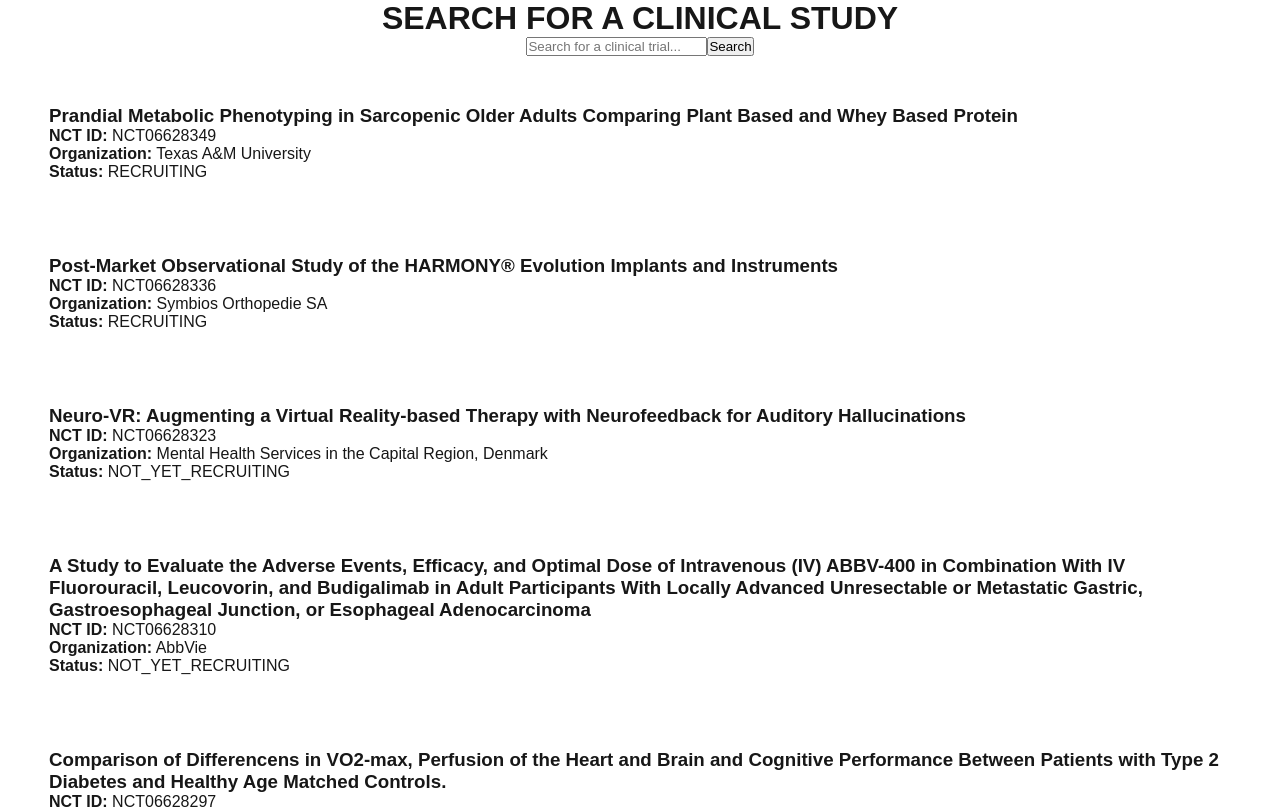
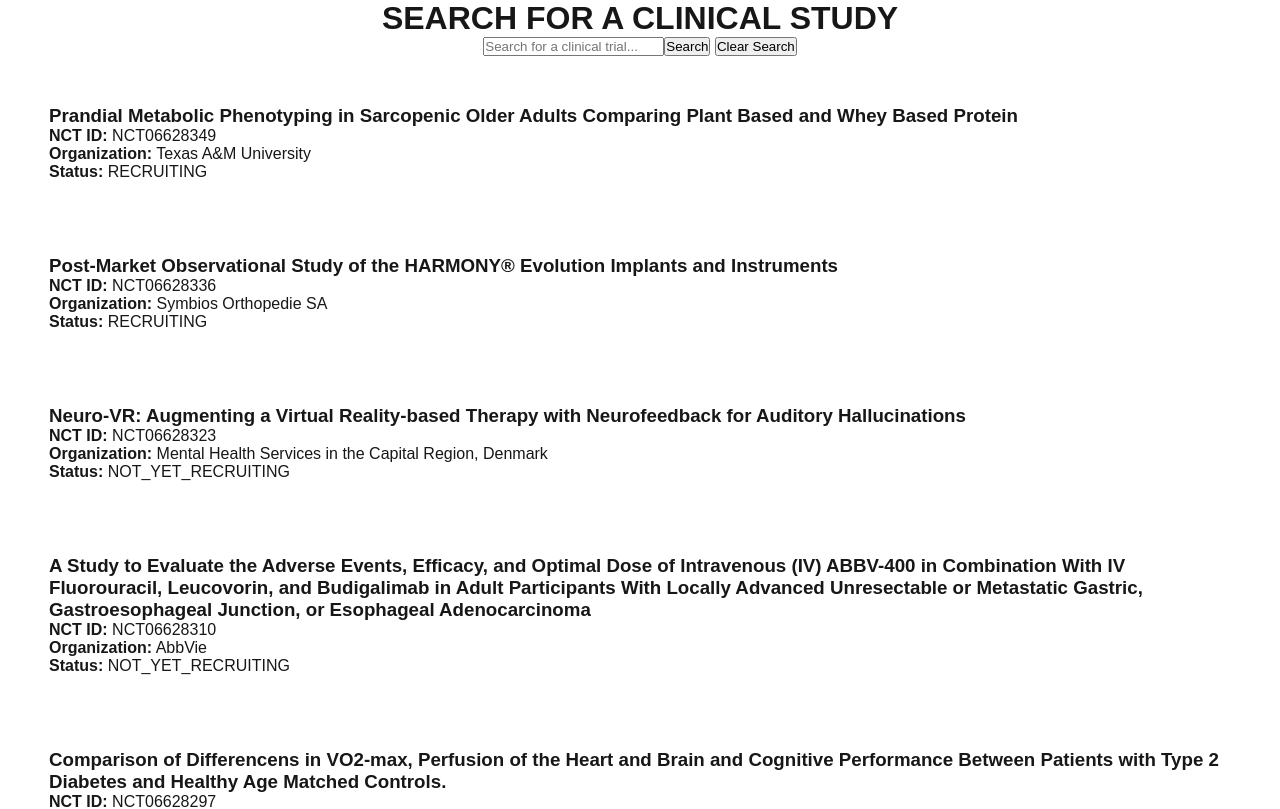
Before and after one commit to MrRob0t404/Argon-AI-takehome, a Next.js app in the folder frontend/: page / in a window 1280 px wide. Shown: the top 809 px of the page. Built offline with nearby package versions, Linux system fonts and the light colour scheme.

Commit message:
add handler to remove specific trial from the list of results

```diff
--- a/frontend/pages/Components/SearchForm.tsx
+++ b/frontend/pages/Components/SearchForm.tsx
@@ -12,6 +12,11 @@ export default function SearchForm({
     onSearch(query);
   };
 
+  const handleClearSearch = () => {
+    setQuery("");
+    onSearch(query);
+  };
+
   return (
     <form onSubmit={handleSubmit}>
       <input
@@ -20,7 +25,8 @@ export default function SearchForm({
         onChange={(e) => setQuery(e.target.value)}
         placeholder="Search for a clinical trial..."
       />
-      <button type="submit">Search</button>
+      <button type="submit">Search</button>{" "}
+      <button onClick={handleClearSearch}>Clear Search</button>
     </form>
   );
 }
```
